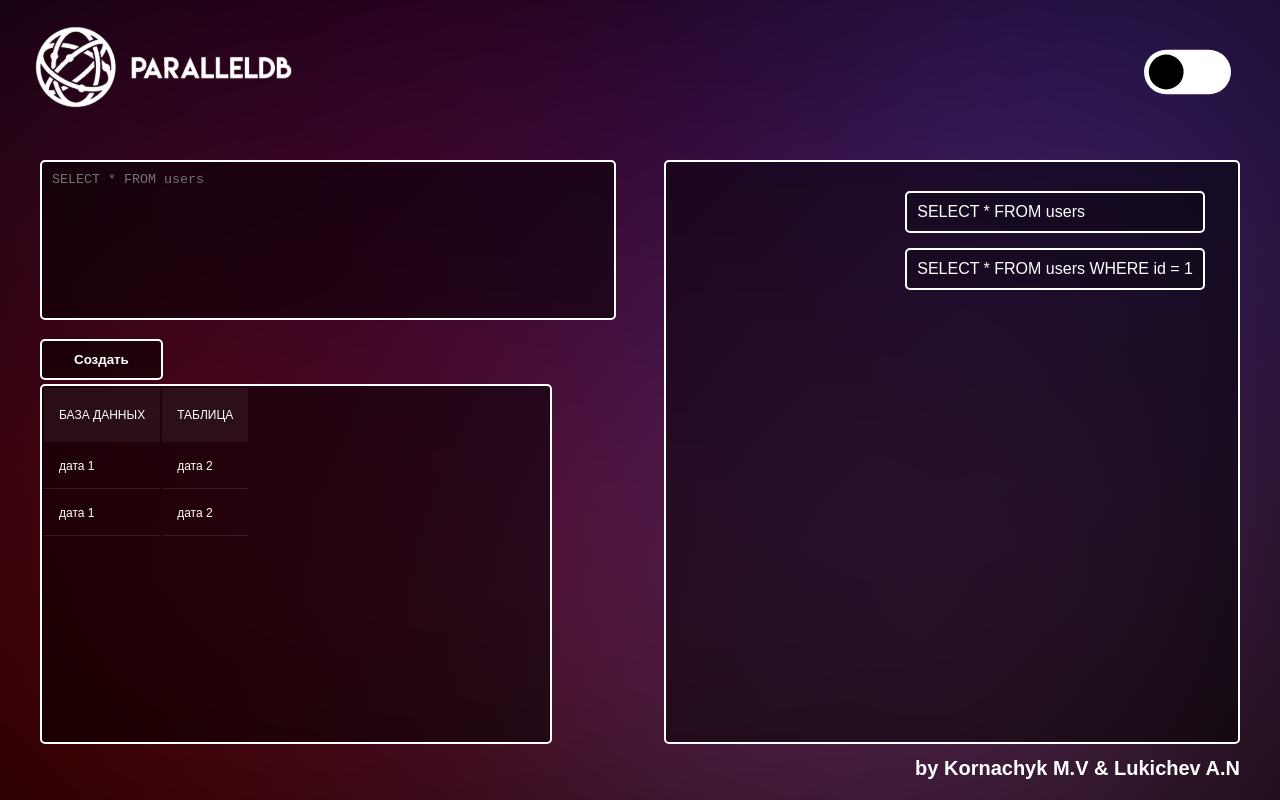
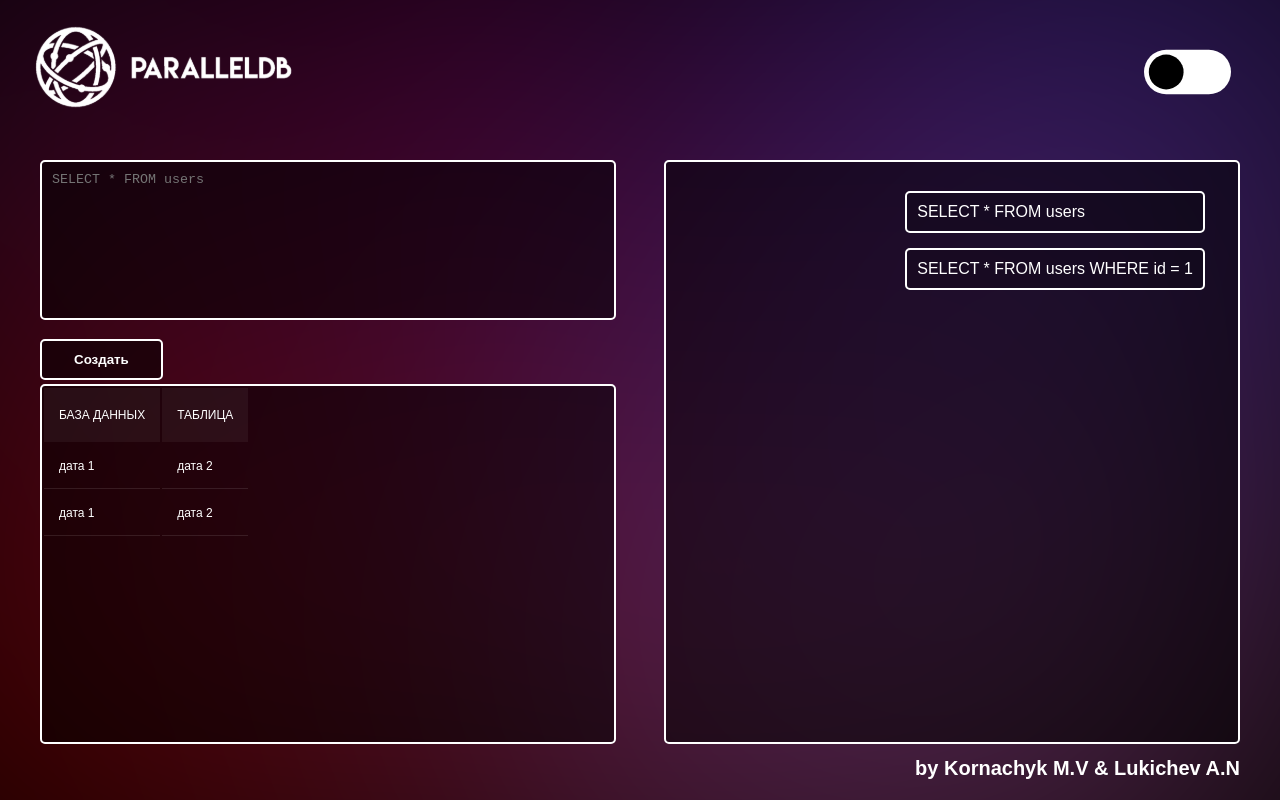
Before and after one commit to PotatoHD404/ParallelDB, a Vue app in the folder frontend/: page / in a window 1280 px wide. Built offline with nearby package versions, Linux system fonts and the light colour scheme.

Commit message:
Added functional to button

```diff
--- a/frontend/src/App.vue
+++ b/frontend/src/App.vue
@@ -1,6 +1,6 @@
 <template>
-  <div :style="image" class="image">
-    <my-checkbox/>
+  <div :style="image" class="image" v-bind:class="{theme : isDark}">
+    <my-checkbox v-model="isDark" @click="changeTheme"/>
     <img alt="PD logo" class="logo" src="~@/assets/db.svg">
     <h4 class="sign">by Kornachyk M.V & Lukichev A.N</h4>
     <input-form style="position: absolute; left: 40px; top: 20vh" @create="createQuery"/>
@@ -37,7 +37,7 @@ export default defineComponent({
       } as Query,
       queryList: [{text: 'SELECT * FROM users'},
         {text: 'SELECT * FROM users WHERE id = 1'}] as Query[],
-
+      isDark: localStorage.getItem("theme") === "true",
     }
   },
   methods: {
@@ -47,21 +47,25 @@ export default defineComponent({
       } else {
         alert('Запрос не может быть пустым')
       }
+    },
+    changeTheme() {
+      this.isDark = !this.isDark
+      localStorage.setItem("theme", this.isDark.toString());
+      console.log(this.isDark)
     }
   }
 });
 </script>
 
 <style>
-.app {
-  font-family: Montserrat, sans-serif;
-  -webkit-font-smoothing: antialiased;
-  -moz-osx-font-smoothing: grayscale;
-  text-align: center;
+* {
+  margin: 0;
+  padding: 0;
+  box-sizing: border-box;
 }
 
 .theme {
-
+  filter: invert(100%);
 }
 
 .image {
@@ -69,21 +73,13 @@ export default defineComponent({
   background-repeat: no-repeat;
   background-image: url("~@/assets/gradient.svg");
   display: flex;
-
   flex-direction: column;
 }
 
 .logo {
   position: absolute;
   top: 20px;
-  /*width: 15vw;*/
-  /*height: 10vh;*/
   left: 30px;
-}
-* {
-  margin: 0;
-  padding: 0;
-  box-sizing: border-box;
 }
 
 .sign {
--- a/frontend/src/components/UI/MyCheckbox.vue
+++ b/frontend/src/components/UI/MyCheckbox.vue
@@ -30,8 +30,6 @@ input[type="checkbox"] {
   opacity: 0;
   z-index: 2;
 }
-
-/* First toggle btn */
 
 #_1st-toggle-btn span {
   position: absolute;
--- a/frontend/src/components/UI/MyTable.vue
+++ b/frontend/src/components/UI/MyTable.vue
@@ -81,7 +81,7 @@ td{
 .my-table {
   overflow-y: auto;
   height: 45vh;
-  width: 40vw;
+  width: 45vw;
 }
 
 ::-webkit-scrollbar {
```
